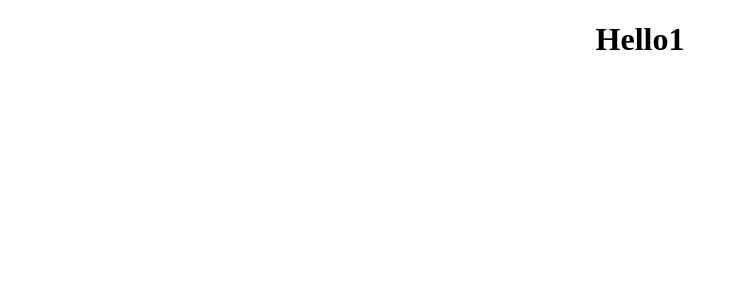
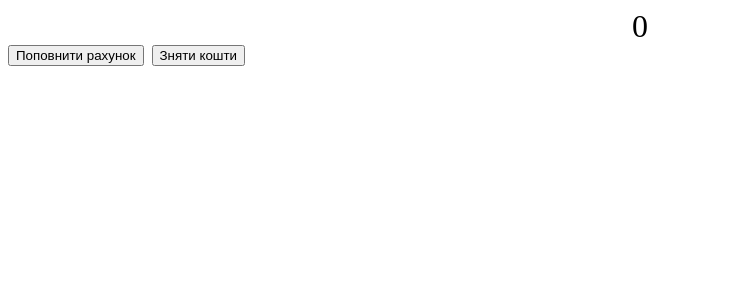
Before and after one commit to LanaVol/redux-practice, a React (Create React App) app: page / in a window 1280 px wide. Shown: the top 300 px of the page, without its empty margins (0-738 px from the left). Built offline with nearby package versions, Linux system fonts and the light colour scheme.

Commit message:
add to redux to component

```diff
--- a/src/App.js
+++ b/src/App.js
@@ -1,9 +1,26 @@
+import { useDispatch, useSelector } from "react-redux";
 import "./App.css";
 
 function App() {
+  const dispatch = useDispatch();
+  const cash = useSelector((state) => state.cash);
+
+  const addCash = (cash) => {
+    dispatch({ type: "ADD_CASH", payload: cash });
+  };
+  const getCash = (cash) => {
+    dispatch({ type: "GET_CASH", payload: cash });
+  };
+
   return (
     <div className="App">
-      <h1>Hello1</h1>
+      <div style={{ fontSize: "2rem" }}>{cash}</div>
+      <div style={{ display: "flex", gap: "0.5rem" }}>
+        <button onClick={() => addCash(Number(prompt()))}>
+          Поповнити рахунок
+        </button>
+        <button onClick={() => getCash(Number(prompt()))}>Зняти кошти</button>
+      </div>
     </div>
   );
 }
```
